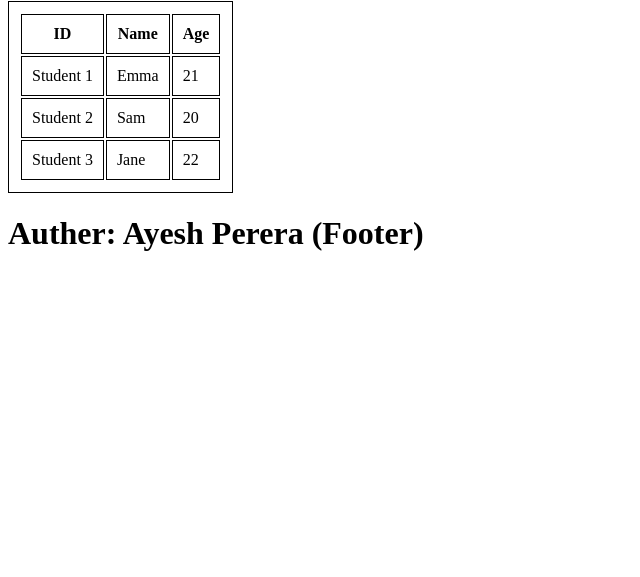
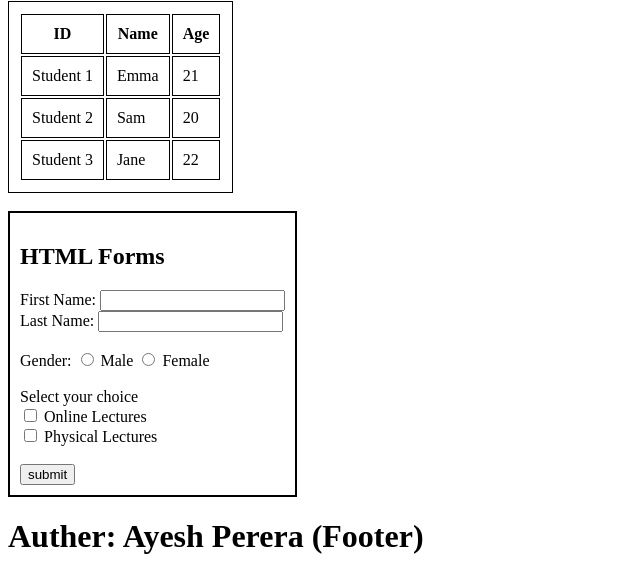
Before and after one commit to AyeshPerera25/My-HTML-Pactrice, a plain HTML site: page Web Development Cours/Example1/index.html in a window 1280 px wide. Shown: the part 937-1514 px from the top of the page, without its empty margins (0-640 px from the left). Before the commit the page ends 1210 px from the top, so only its background shows below. Drawn offline with Linux system fonts and the light colour scheme.

Commit message:
Add form

```diff
--- a/Web Development Cours/Example1/index.html
+++ b/Web Development Cours/Example1/index.html
@@ -1,12 +1,22 @@
 <!DOCTYPE html>
 
 <html>
-    <style>
-        table,th,td{
-            border: 1px solid black;
-            padding: 10px;
-        }
-    </style>
+<style>
+    table,
+    th,
+    td {
+        border: 1px solid black;
+        padding: 10px;
+    }
+
+    form {
+        border: 2px solid black;
+        padding: 10px;
+
+        width: fit-content;
+
+    }
+</style>
 
 <head>
 
@@ -72,33 +82,72 @@
     <!-- Table Insert -->
 
     <table>
-        <tr> <!--Raw 1-->
-            <th>ID</th> <!--table heding 1-->
+        <tr>
+            <!--Raw 1-->
+            <th>ID</th>
+            <!--table heding 1-->
             <th>Name</th>
             <th>Age</th>
         </tr>
 
-        <tr><!--Raw 2-->
+        <tr>
+            <!--Raw 2-->
             <td>Student 1</td>
             <td>Emma</td>
             <td>21</td>
         </tr>
 
-        <tr><!--Raw 3-->
+        <tr>
+            <!--Raw 3-->
             <td>Student 2</td>
             <td>Sam</td>
             <td>20</td>
 
         </tr>
 
-        <tr><!--Raw 4-->
+        <tr>
+            <!--Raw 4-->
             <td>Student 3</td>
             <td>Jane</td>
             <td>22</td>
         </tr>
     </table>
+    <br>
 
     <!-- Forms -->
+
+    <form>
+
+        <h2> HTML Forms</h2>
+
+        <label for="fname">First Name:</label>
+        <input type="text" id="fname"> <br>
+        <label for="lname">Last Name:</label>
+        <input type="text" id="lname"> <br><br>
+
+        <label for="gender">Gender: </label>
+        <input type="radio" id="male">
+        <label for="male">Male</label>
+        <input type="radio" id="female">
+        <label for="female">Female </label> <br><br>
+
+        <label for="urchoice">Select your choice</label>
+        <br>
+
+        <input type="checkbox" id="onlinelec">
+        <label for="onlinelec">Online Lectures </label> <br>
+
+        <input type="checkbox" id="physicallec">
+        <label for="physicallec">Physical Lectures </label> <br>
+        <br>
+        <input type="button" value="submit">
+        <br>
+
+
+
+
+
+    </form>
 
 
 
```
